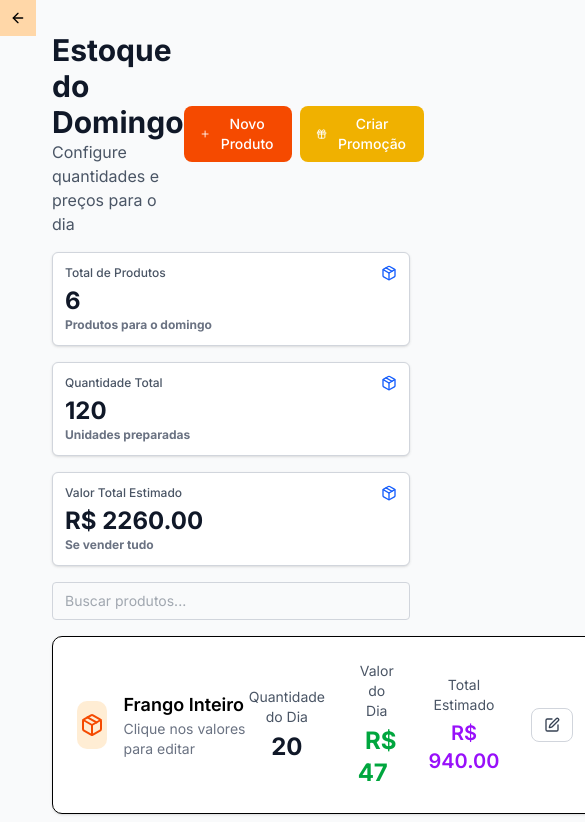
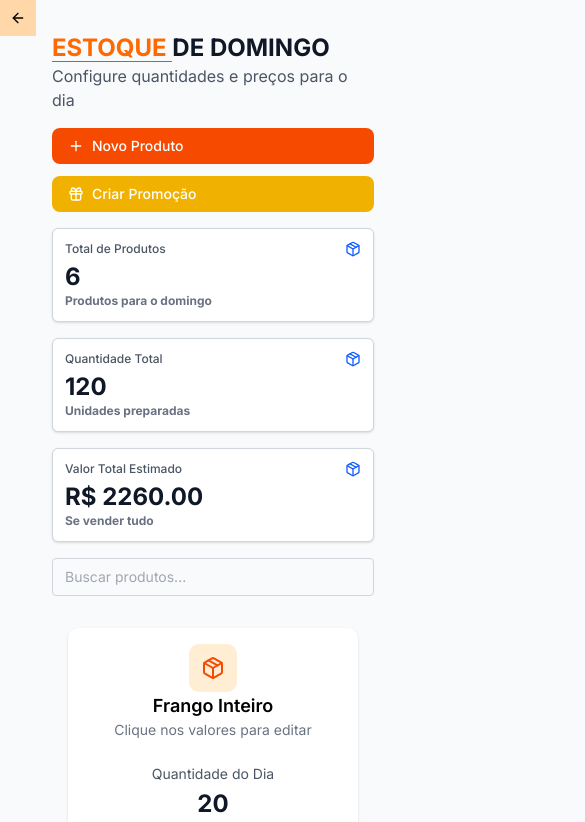
Before and after one commit to Leonam1212/galetittos_admin, a Next.js app: page /stock in a window 390 px wide. Shown: the top 822 px of the page, 585 px wide, since content can reach past the window. Built offline with nearby package versions, Linux system fonts and the light colour scheme.

Commit message:
Estoque concluido

```diff
--- a/src/app/(private)/clients/page.tsx
+++ b/src/app/(private)/clients/page.tsx
@@ -306,7 +306,7 @@ export default function ClientsManagement() {
                     setIsEditing(true)
                     setEditingClient(client)
                   }}
-                  className="flex w-full cursor-pointer items-center justify-center gap-1 rounded-md bg-blue-600 px-2 py-1.5 text-xs text-white transition-colors hover:bg-blue-700 md:gap-2 md:px-4 md:py-2 md:text-sm"
+                  className="flex w-full cursor-pointer items-center justify-center gap-1 rounded-md bg-orange-400 px-2 py-1.5 text-xs text-white transition-colors hover:bg-orange-700 md:gap-2 md:px-4 md:py-2 md:text-sm"
                 >
                   <Edit className="h-3 w-3 md:h-4 md:w-4" />
                   Editar
@@ -314,7 +314,7 @@ export default function ClientsManagement() {
 
                 <button
                   onClick={() => setClientToDelete(client)}
-                  className="flex w-full cursor-pointer items-center justify-center gap-1 rounded-md bg-red-600 px-2 py-1.5 text-xs text-white transition-colors hover:bg-red-700 md:gap-2 md:px-4 md:py-2 md:text-sm"
+                  className="flex w-full cursor-pointer items-center justify-center gap-1 rounded-md bg-red-800 px-2 py-1.5 text-xs text-white transition-colors hover:bg-red-700 md:gap-2 md:px-4 md:py-2 md:text-sm"
                 >
                   <Trash2 className="h-3 w-3 md:h-4 md:w-4" />
                   Excluir
--- a/src/app/(private)/stock/page.tsx
+++ b/src/app/(private)/stock/page.tsx
@@ -121,26 +121,30 @@ export default function InventoryManagement() {
 
   return (
     <div className="space-y-4 p-4 md:p-6 lg:p-8">
-      <div className="flex items-center justify-between">
+      <div className="flex flex-col space-y-4 md:flex md:flex-row md:items-center md:justify-between md:space-y-0">
         <div>
-          <h1 className="text-3xl font-bold text-gray-900">
-            Estoque do Domingo
+          <h1 className="text-2xl font-bold text-gray-900 md:text-3xl">
+            <span className="relative text-orange-500">
+              ESTOQUE{' '}
+              <div className="absolute bottom-0 left-0 h-[1px] w-full bg-orange-600"></div>
+            </span>
+            DE DOMINGO
           </h1>
           <p className="text-gray-600">
             Configure quantidades e preços para o dia
           </p>
         </div>
-        <div className="flex space-x-2">
+        <div className="flex flex-col gap-1 space-y-2 md:flex md:flex-row md:gap-4 md:space-y-0">
           <button
             onClick={() => setIsAddDialogOpen(true)}
-            className="inline-flex items-center rounded-md bg-orange-600 px-4 py-2 text-sm font-medium text-white hover:bg-orange-700 focus:ring-2 focus:ring-orange-500 focus:outline-none"
+            className="flex cursor-pointer items-center rounded-md bg-orange-600 px-4 py-2 text-sm font-medium text-white hover:bg-orange-700 focus:ring-2 focus:ring-orange-500 focus:outline-none"
           >
             <Plus className="mr-2 h-4 w-4" />
             Novo Produto
           </button>
           <button
             onClick={() => setIsPromoDialogOpen(true)}
-            className="inline-flex items-center rounded-md bg-yellow-500 px-4 py-2 text-sm font-medium text-white hover:bg-yellow-600 focus:ring-2 focus:ring-yellow-400 focus:outline-none"
+            className="flex cursor-pointer items-center rounded-md bg-yellow-500 px-4 py-2 text-sm font-medium text-white hover:bg-yellow-600 focus:ring-2 focus:ring-yellow-400 focus:outline-none"
           >
             <Gift className="mr-2 h-4 w-4" />
             Criar Promoção
@@ -217,13 +221,13 @@ export default function InventoryManagement() {
       </div>
 
       {isPromoDialogOpen && (
-        <div className="bg-opacity-50 fixed inset-0 z-50 flex items-center justify-center bg-black p-4">
+        <div className="fixed inset-0 z-50 flex items-center justify-center bg-black/50 p-4">
           <div className="max-h-[90vh] w-full max-w-2xl overflow-y-auto rounded-lg bg-white p-6">
             <div className="mb-4 flex items-center justify-between">
               <h2 className="text-xl font-semibold">Criar Promoção/Combo</h2>
               <button
                 onClick={() => setIsPromoDialogOpen(false)}
-                className="text-gray-400 hover:text-gray-600"
+                className="cursor-pointer text-gray-400 hover:text-gray-600"
               >
                 <X className="h-6 w-6" />
               </button>
@@ -238,13 +242,13 @@ export default function InventoryManagement() {
       )}
 
       {isAddDialogOpen && (
-        <div className="bg-opacity-50 fixed inset-0 z-50 flex items-center justify-center bg-black p-4">
+        <div className="fixed inset-0 z-50 flex items-center justify-center bg-black/50 p-4">
           <div className="w-full max-w-md rounded-lg bg-white p-6">
             <div className="mb-4 flex items-center justify-between">
               <h2 className="text-xl font-semibold">Adicionar Novo Produto</h2>
               <button
                 onClick={() => setIsAddDialogOpen(false)}
-                className="text-gray-400 hover:text-gray-600"
+                className="cursor-pointer text-gray-400 hover:text-gray-600"
               >
                 <X className="h-6 w-6" />
               </button>
@@ -376,18 +380,18 @@ function EditableInventoryList({
   }
 
   return (
-    <div className="grid gap-4">
+    <div className="flex flex-col gap-4 p-4">
       {items.map((item) => (
         <div
           key={item.id}
-          className="rounded-lg border bg-white p-6 shadow transition-shadow hover:shadow-md"
+          className="grid w-full grid-cols-1 items-center gap-8 rounded-lg bg-white p-4 shadow md:grid-cols-[1fr_auto]"
         >
-          <div className="flex items-center justify-between">
-            <div className="flex items-center space-x-4">
+          <div className="flex flex-col space-y-6 md:flex-row md:items-center md:justify-between md:space-y-0">
+            <div className="align-center flex flex-col justify-center space-y-2 md:flex-row md:items-center md:space-y-0 md:space-x-6">
               <div
-                className={`flex h-12 w-12 items-center justify-center rounded-lg ${
+                className={`flex h-12 w-12 items-center justify-center rounded-lg bg-black md:mr-4 ${
                   item.isCombo ? 'bg-yellow-100' : 'bg-orange-100'
-                }`}
+                } mx-auto my-auto`}
               >
                 {item.isCombo ? (
                   <Gift className="h-6 w-6 text-yellow-600" />
@@ -396,15 +400,17 @@ function EditableInventoryList({
                 )}
               </div>
               <div>
-                <div className="flex items-center space-x-2">
-                  <h3 className="text-lg font-semibold">{item.name}</h3>
+                <div className="flex items-center justify-center space-x-2">
+                  <h3 className="text-center text-lg font-semibold">
+                    {item.name}
+                  </h3>
                   {item.isCombo && (
                     <span className="rounded-full bg-yellow-100 px-2 py-1 text-xs font-medium text-yellow-800">
                       COMBO
                     </span>
                   )}
                 </div>
-                <p className="text-sm text-gray-500">
+                <p className="text-center text-sm text-gray-500">
                   {item.isCombo
                     ? 'Promoção especial - Clique nos valores para editar'
                     : 'Clique nos valores para editar'}
@@ -412,7 +418,7 @@ function EditableInventoryList({
               </div>
             </div>
 
-            <div className="flex items-center space-x-8">
+            <div className="flex flex-col md:flex md:flex-row md:items-center md:space-x-8">
               <div className="text-center">
                 <p className="mb-1 text-sm text-gray-600">Quantidade do Dia</p>
                 <div className="text-2xl font-bold text-gray-900">
@@ -427,7 +433,7 @@ function EditableInventoryList({
 
               <div className="text-center">
                 <p className="mb-1 text-sm text-gray-600">Valor do Dia</p>
-                <div className="text-2xl font-bold text-green-600">
+                <div className="text-2xl font-bold text-orange-400">
                   <EditableField
                     item={item}
                     field="priceForDay"
@@ -440,16 +446,16 @@ function EditableInventoryList({
 
               <div className="text-center">
                 <p className="mb-1 text-sm text-gray-600">Total Estimado</p>
-                <div className="text-xl font-semibold text-purple-600">
+                <div className="text-xl font-semibold text-orange-600">
                   R$ {(item.quantityForDay * item.priceForDay).toFixed(2)}
                 </div>
               </div>
 
               <button
                 onClick={() => onEditItem(item)}
-                className="inline-flex items-center rounded-md border border-gray-300 bg-white px-3 py-2 text-sm font-medium text-gray-700 hover:bg-gray-50 focus:ring-2 focus:ring-orange-500 focus:outline-none"
+                className="mx-auto mt-4 flex items-center justify-center rounded-md border border-gray-300 bg-white px-3 py-2 text-sm font-medium text-gray-700 hover:bg-gray-50 focus:ring-2 focus:ring-orange-500 focus:outline-none md:w-12"
               >
-                <Edit className="h-4 w-4" />
+                <Edit className="h-4 w-4 cursor-pointer" />
               </button>
             </div>
           </div>
@@ -551,13 +557,13 @@ function ItemForm({
         <button
           type="button"
           onClick={onClose}
-          className="rounded-md border border-gray-300 bg-white px-4 py-2 text-sm font-medium text-gray-700 hover:bg-gray-50 focus:ring-2 focus:ring-orange-500 focus:outline-none"
+          className="cursor-pointer rounded-md border border-gray-300 bg-white px-4 py-2 text-sm font-medium text-gray-700 hover:bg-gray-50 focus:ring-2 focus:ring-orange-500 focus:outline-none"
         >
           Cancelar
         </button>
         <button
           type="submit"
-          className="rounded-md bg-orange-600 px-4 py-2 text-sm font-medium text-white hover:bg-orange-700 focus:ring-2 focus:ring-orange-500 focus:outline-none"
+          className="cursor-pointer rounded-md bg-orange-600 px-4 py-2 text-sm font-medium text-white hover:bg-orange-700 focus:ring-2 focus:ring-orange-500 focus:outline-none"
         >
           {item ? 'Salvar' : 'Adicionar'}
         </button>
@@ -725,13 +731,13 @@ function PromoForm({
         <button
           type="button"
           onClick={onClose}
-          className="rounded-md border border-gray-300 bg-white px-4 py-2 text-sm font-medium text-gray-700 hover:bg-gray-50 focus:ring-2 focus:ring-yellow-500 focus:outline-none"
+          className="cursor-pointer rounded-md border border-gray-300 bg-white px-4 py-2 text-sm font-medium text-gray-700 hover:bg-gray-50 focus:ring-2 focus:ring-yellow-500 focus:outline-none"
         >
           Cancelar
         </button>
         <button
           type="submit"
-          className="rounded-md bg-yellow-500 px-4 py-2 text-sm font-medium text-white hover:bg-yellow-600 focus:ring-2 focus:ring-yellow-400 focus:outline-none"
+          className="cursor-pointer rounded-md bg-yellow-500 px-4 py-2 text-sm font-medium text-white hover:bg-yellow-600 focus:ring-2 focus:ring-yellow-400 focus:outline-none"
         >
           Criar Combo
         </button>
--- a/src/components/app-sidebar.tsx
+++ b/src/components/app-sidebar.tsx
@@ -6,6 +6,7 @@ import {
   Settings,
   ChartNoAxesGantt,
   User,
+  X,
 } from 'lucide-react'
 
 import {
@@ -52,11 +53,16 @@ export function AppSidebar() {
   return (
     <Sidebar className="bg-cyan-900">
       <SidebarContent className="bg-orange-500/50">
-        <SidebarGroup className="flex flex-col items-center justify-center gap-2">
-          <SidebarGroupLabel className="p-6 text-4xl font-bold text-white">
-            MENU
+        <SidebarGroup className="flex w-full flex-col items-center justify-center gap-2">
+          <SidebarGroupLabel className="flex w-full items-center justify-between gap-2 py-6 text-4xl font-bold text-white">
+            <span className="relative">
+              MENU
+              <span className="absolute -bottom-1 left-0 h-1 w-full rounded-full bg-white" />
+            </span>
+            <button className="lg:hidden">
+              <X className="h-8 w-8 font-bold text-white" />
+            </button>
           </SidebarGroupLabel>
-          <div className="h-0.5 w-full bg-white" />
           <SidebarGroupContent className="mt-6 flex gap-4 px-2">
             <SidebarMenu className="rounded-lg bg-white font-semibold text-black">
               {items.map((item) => (
```
Also changed, not shown: components/ui/sheet.tsx (+4 -4 lines).
